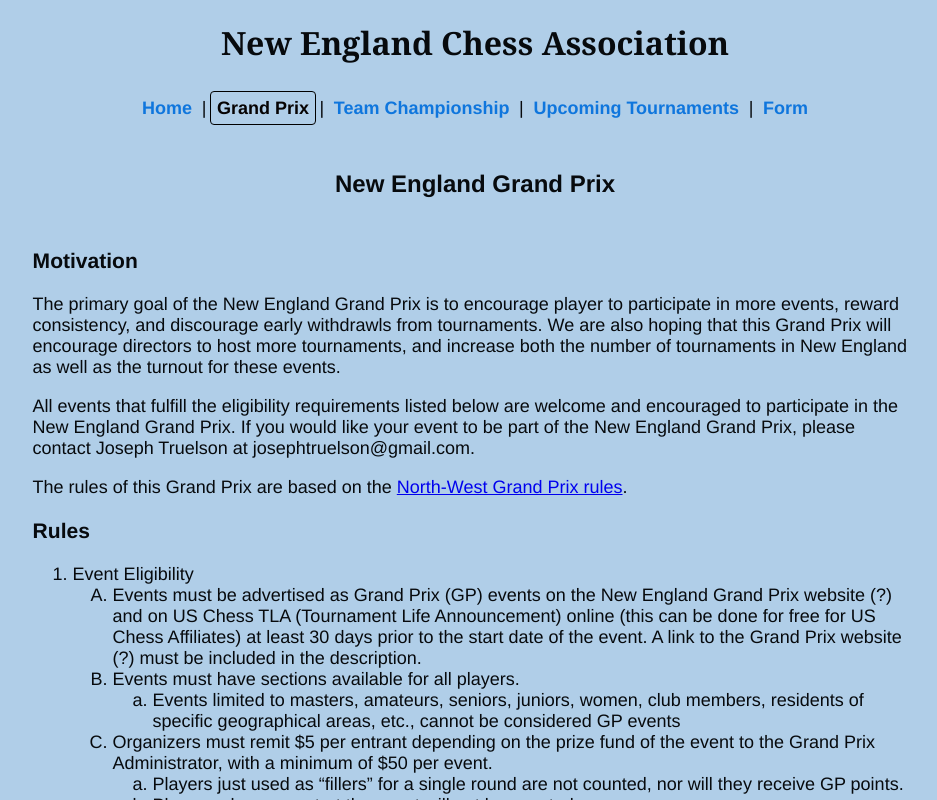
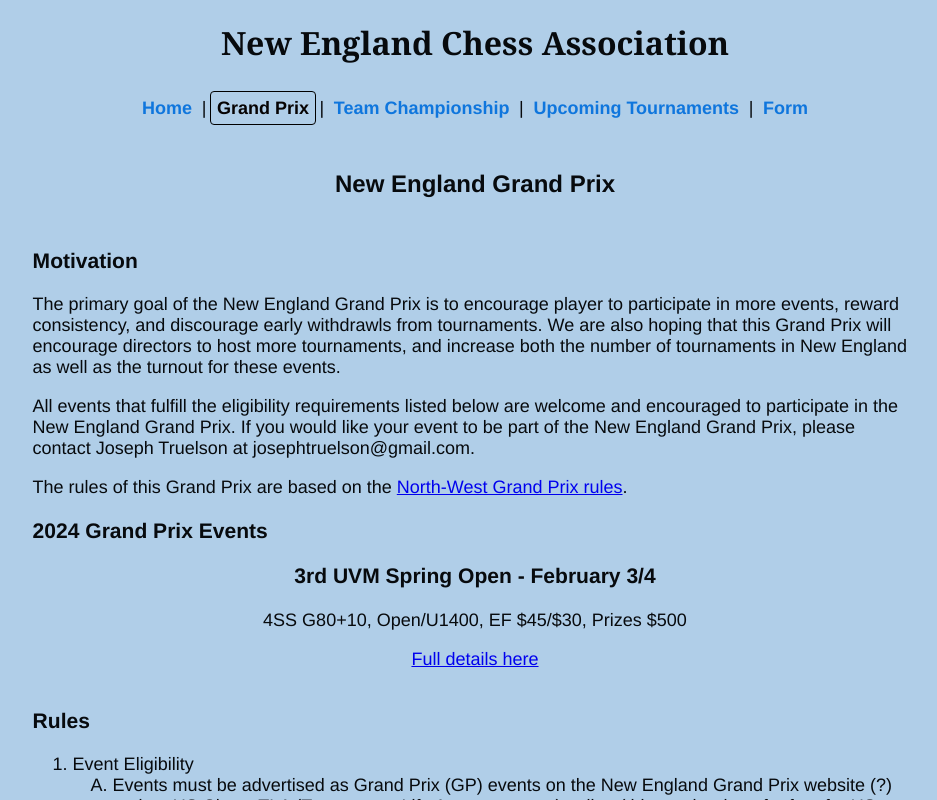
Before and after one commit to collinshayden/nneca-website, a Vue app in the folder website/: page /grandprix in a window 1280 px wide. Shown: the top 800 px of the page, without its empty margins (165-1102 px from the left). Built offline with nearby package versions, Linux system fonts and the light colour scheme.

Commit message:
added GP events to GP page

```diff
--- a/website/src/router/index.js
+++ b/website/src/router/index.js
@@ -15,7 +15,8 @@ const routes = [
   {
     path: '/grandprix',
     name: 'GrandPrix',
-    component: GrandPrix
+    component: GrandPrix,
+    props: true,
   },
   {
     path: '/team',
--- a/website/src/views/GrandPrix.vue
+++ b/website/src/views/GrandPrix.vue
@@ -21,6 +21,15 @@
         >North-West Grand Prix rules</a
       >.
     </p>
+    <h3>2024 Grand Prix Events</h3>
+    <div class="events">
+      <Tournament
+      title="3rd UVM Spring Open - February 3/4"
+      format="4SS G80+10, Open/U1400, EF $45/$30, Prizes $500"
+      link="https://new.uschess.org/3rd-uvm-spring-open"
+    />
+    </div>
+
     <h3>Rules</h3>
     <ol type="1">
       <li>Event Eligibility</li>
@@ -230,10 +239,17 @@
 </template>
 
 <script>
-export default {};
+import Tournament from "./Tournament.vue";
+export default {
+  components: { Tournament }
+};
 </script>
 
 <style>
+.events {
+  margin: auto;
+  text-align: center;
+}
 @media only screen and (max-width:700px) {
     .body {
       width: 90%;
```
